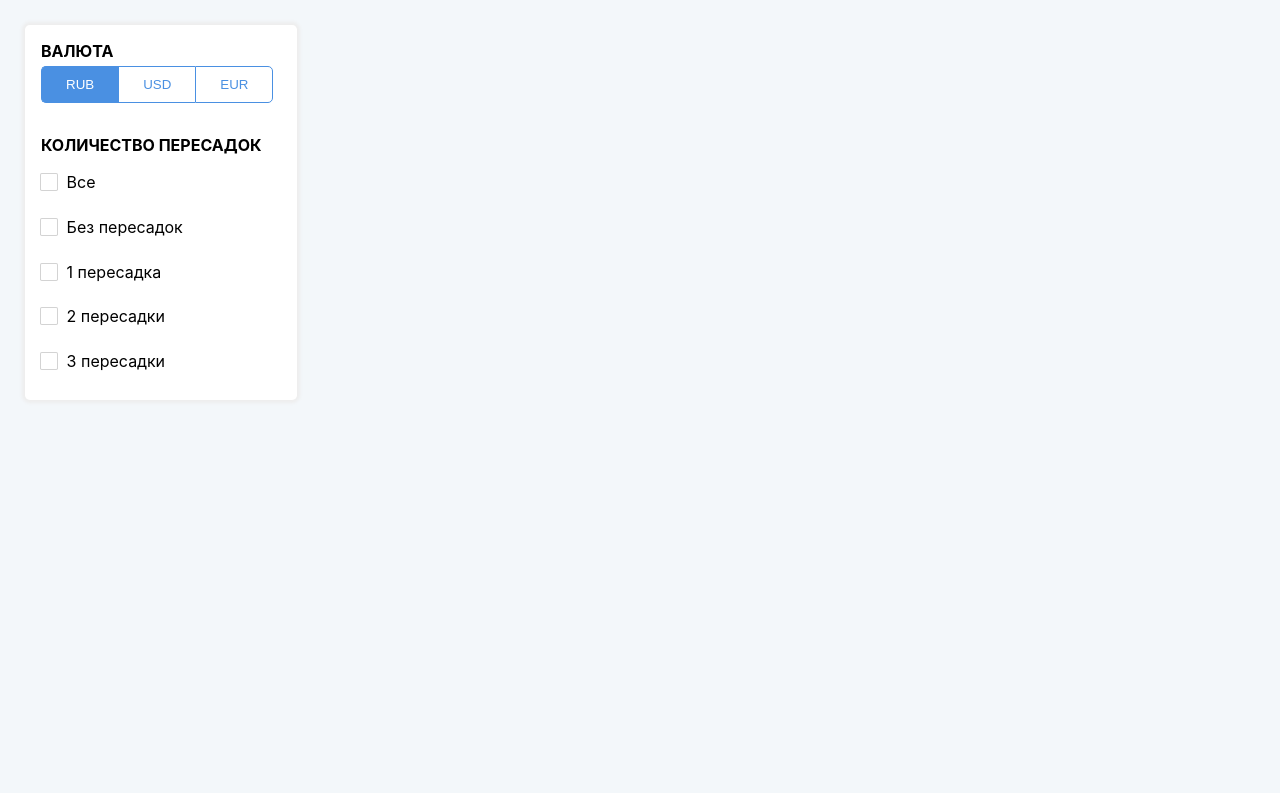
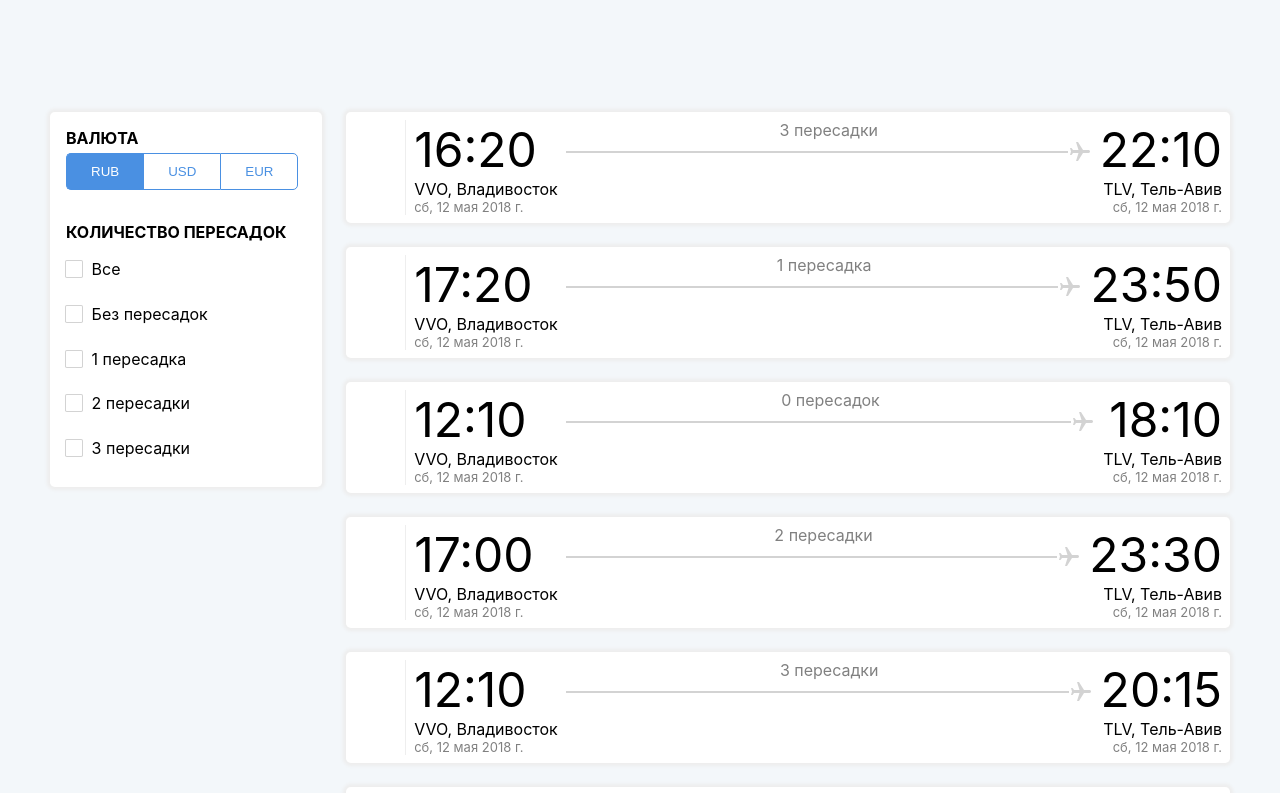
Before and after one commit to husaynable/tickets-app, a React (Create React App) app: page / in a window 1280 px wide. Shown: the top 793 px of the page. Built offline with nearby package versions, Linux system fonts and the light colour scheme; no server answers.

Commit message:
feat(ticket): almost done

```diff
--- a/public/index.html
+++ b/public/index.html
@@ -10,6 +10,10 @@
       content="Web site created using create-react-app"
     />
     <link rel="apple-touch-icon" href="%PUBLIC_URL%/logo192.png" />
+    <link
+      href="https://fonts.googleapis.com/icon?family=Material+Icons"
+      rel="stylesheet"
+    />
     <!--
       manifest.json provides metadata used when your web app is installed on a
       user's mobile device or desktop. See https://developers.google.com/web/fundamentals/web-app-manifest/
--- a/src/App.css
+++ b/src/App.css
@@ -1,3 +1,11 @@
 .App {
   padding: 25px;
 }
+
+.App__main {
+  display: grid;
+  grid-template-columns: auto 1fr;
+  gap: 1.5em;
+  align-items: flex-start;
+  margin: 7em 0;
+}
--- a/src/App.tsx
+++ b/src/App.tsx
@@ -4,12 +4,14 @@ import { TickectsContext } from './context/Tickets.context';
 import SelectList from './components/SelectList';
 import AsideBlock from './UI/AsideBlock';
 import CurrencyGroup from './components/CurrencyGroup';
+import TicketsList from './components/TicketsList';
 
 const App: React.FC = () => {
   const ticketsContext = useContext(TickectsContext);
 
   return (
-    <div className="App">
+    <React.Fragment>
+      <main className="App__main container">
         <AsideBlock>
           <CurrencyGroup
             selectedCurrency={ticketsContext.selectedCurrency}
@@ -21,7 +23,9 @@ const App: React.FC = () => {
             onSelectionChange={ticketsContext.setStopsFilterItems}
           />
         </AsideBlock>
-    </div>
+        <TicketsList tickets={ticketsContext.tickets} />
+      </main>
+    </React.Fragment>
   );
 };
 
--- a/src/UI/AsideBlock.css
+++ b/src/UI/AsideBlock.css
@@ -3,13 +3,12 @@
   min-width: 17em;
   min-height: 200px;
   display: inline-block;
-  position: fixed;
 }
 
-.AsideBlock>* {
+.AsideBlock > * {
   margin-bottom: 2em;
 }
 
-.AsideBlock>*:last-child {
+.AsideBlock > *:last-child {
   margin-bottom: 0;
 }
--- a/src/components/Ticket.css
+++ b/src/components/Ticket.css
@@ -1,14 +1,50 @@
 .Ticket {
-  height: 3em;
   display: grid;
   grid-template-columns: auto auto 1fr auto;
+  padding: 0.5em;
+  gap: 0.5em;
+}
+
+.Ticket + .Ticket {
+  margin-top: 1.5em;
 }
 
 .Ticket__header {
   width: 3.2em;
-  border-left: 1px solid #eee;
+  border-right: 1px solid #eee;
 }
 
-.Ticket__point {}
+.Ticket__point {
+  display: flex;
+  flex-direction: column;
+}
 
-.Ticket__stops {}
+.Ticket__point_time {
+  font-size: 48px;
+}
+
+.Ticket__point_date {
+  font-size: small;
+  color: gray;
+}
+
+.Ticket__stops {
+  color: gray;
+  text-align: center;
+}
+
+.flying-airplane-wrapper {
+  display: flex;
+  align-items: center;
+}
+
+.line {
+  height: 2px;
+  background-color: lightgray;
+  flex: 1 1 auto;
+}
+
+.plane-icon {
+  transform: rotate(90deg);
+  color: lightgray;
+}
--- a/src/components/Ticket.tsx
+++ b/src/components/Ticket.tsx
@@ -2,15 +2,42 @@ import React from 'react';
 import { TicketModel } from '../models/Ticket.model';
 import './Ticket.css';
 
-const Ticket: React.FC<TicketModel> = props => {
-  return (
-    <div className="Ticket card">
-      <div className="Ticket__header"></div>
-      <div className="Ticket__point"></div>
-      <div className="Ticket__stops"></div>
-      <div className="Ticket__point"></div>
+const Ticket: React.FC<TicketModel> = props => (
+  <div className="Ticket card">
+    <div className="Ticket__header"></div>
+    <div className="Ticket__point">
+      <span className="Ticket__point_time">{props.departureTime}</span>
+      <span className="Ticket__point_name">{props.originName}</span>
+      <span className="Ticket__point_date">{props.departureDate}</span>
     </div>
-  );
-};
+    <div className="Ticket__stops">
+      {props.stops} {getTextByStopsCount(props.stops)}
+      <div className="flying-airplane-wrapper">
+        <span className="line"></span>
+        <i className="material-icons plane-icon">airplanemode_active</i>
+      </div>
+    </div>
+    <div className="Ticket__point right-align">
+      <span className="Ticket__point_time">{props.arrivalTime}</span>
+      <span className="Ticket__point_name">{props.destinationName}</span>
+      <span className="Ticket__point_date">{props.arrivalDate}</span>
+    </div>
+  </div>
+);
 
 export default Ticket;
+
+function getTextByStopsCount(stopsCount: number): string {
+  let text = 'пересад';
+  if (stopsCount === 0) {
+    return text + 'ок';
+  }
+  if (stopsCount === 1) {
+    return text + 'ка';
+  }
+  if (stopsCount >= 2 && stopsCount <= 4) {
+    return text + 'ки';
+  }
+
+  return text + 'ок';
+}
--- a/src/context/Tickets.context.tsx
+++ b/src/context/Tickets.context.tsx
@@ -1,6 +1,7 @@
 import React, { useState, useEffect } from 'react';
 import { SelectItem } from '../models/select-item';
 import { TicketModel } from '../models/Ticket.model';
+import { getDate } from '../helpers/dateTime';
 
 export const TickectsContext = React.createContext<contextTypes>({
   stopsFilterItems: [] as SelectItem[],
@@ -41,10 +42,14 @@ const TicketsContextProvider: React.FC = ({ children }) => {
   const [tickets, setTickets] = useState<TicketModel[]>([]);
 
   useEffect(() => {
-    fetch('../tickets.json')
-      .then(res => res.json())
-      .then((t: { tickets: any[] }) => setTickets(t.tickets.map(ticketMapper)));
-  }, []);
+    fetch('/tickets.json')
+      .then((res: Response) => res.json())
+      .then((t: { tickets: any[] }) => t.tickets.map(ticketMapper))
+      .then(tickets => {
+        console.log(tickets);
+        setTickets(tickets);
+      });
+  }, [setTickets]);
 
   return (
     <TickectsContext.Provider
@@ -74,11 +79,11 @@ type contextTypes = {
 function ticketMapper(t: any): TicketModel {
   return {
     originName: t['origin'] + ', ' + t['origin_name'],
-    destinationName: t['destionation'] + ', ' + t['destionation_name'],
-    departureDate: t['departure_date'],
+    destinationName: t['destination'] + ', ' + t['destination_name'],
+    departureDate: getDate(t['departure_date'], t['departure_time']),
     departureTime: t['departure_time'],
-    arrivalDate: t['arrival_date'],
-    arrivalTime: t['arrivat_time'],
+    arrivalDate: getDate(t['arrival_date'], t['arrival_time']),
+    arrivalTime: t['arrival_time'],
     carrierLogoUrl: carrierLogoByCode[t['carrier']],
     stops: t['stops'],
     price: t['price']
--- /dev/null
+++ b/src/helpers/dateTime.ts
@@ -0,0 +1,30 @@
+export function getDate(date: string, time: string): string {
+  const validDate = validateDate(date);
+  const validTime = validateTime(time);
+
+  const dateTime = new Date(`${validDate}T${validTime}`);
+  console.log(dateTime);
+  return new Intl.DateTimeFormat('ru-RU', {
+    month: 'short',
+    weekday: 'short',
+    day: 'numeric',
+    year: 'numeric'
+  }).format(dateTime);
+}
+
+function validateDate(date: string): string {
+  const dateValuesArr = date.split('.').reverse();
+
+  // 18 -> 2018
+  dateValuesArr[0] = '20' + dateValuesArr[0];
+  return dateValuesArr.join('-');
+}
+
+function validateTime(time: string): string {
+  return (
+    time
+      .split(':')
+      .map(timeVal => (timeVal.length === 1 ? 0 + timeVal : timeVal))
+      .join(':') + ':00'
+  );
+}
--- a/src/index.css
+++ b/src/index.css
@@ -18,3 +18,39 @@ code {
   border-radius: 0.3em;
   box-shadow: 0 0 0.2em 0.2em #eee;
 }
+
+.container {
+  padding: 0 15px;
+}
+
+.left-align {
+  text-align: left;
+}
+
+.right-align {
+  text-align: right;
+}
+
+@media (min-width: 575.98px) {
+  .container {
+    padding: 0 calc(50vw - 270px);
+  }
+}
+
+@media (min-width: 767.98px) {
+  .container {
+    padding: 0 calc(50vw - 360px);
+  }
+}
+
+@media (min-width: 991.98px) {
+  .container {
+    padding: 0 calc(50vw - 480px);
+  }
+}
+
+@media (min-width: 1199.98px) {
+  .container {
+    padding: 0 calc(50vw - 590px);
+  }
+}
```
Also changed, not shown: public/tickets.json (renamed from src/tickets.json). Lines whose indentation alone changed are shown as unchanged.
